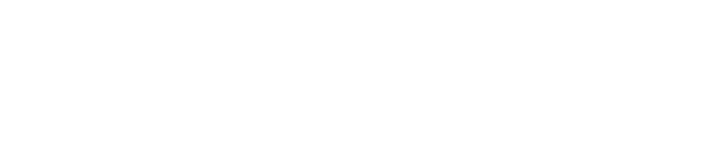
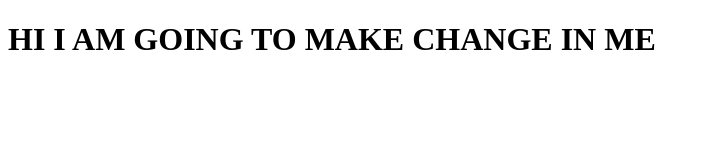
Before and after one commit to Atharva1003s/Delta, a plain HTML site: page index.html in a window 1280 px wide. Shown: the whole page, without its empty margins (0-710 px from the left). Drawn offline with Linux system fonts and the light colour scheme.

Commit message:
Added new heading in html file

```diff
--- a/index.html
+++ b/index.html
@@ -6,6 +6,6 @@
     <title>Sample Page</title>
 </head>
 <body>
-
+    <h1>HI I AM GOING TO MAKE CHANGE IN ME</h1>
 </body>
 </html>
```
